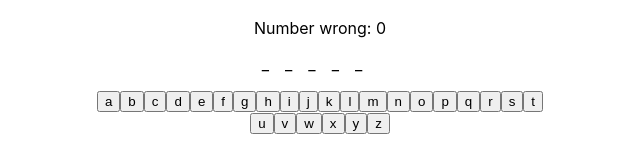
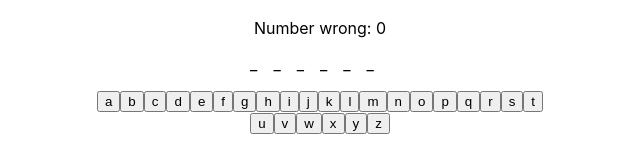
Before and after one commit to jgan21/react-snowman, a React (Create React App) app: page / in a window 1280 px wide. Shown: the part 352-496 px from the top of the page, without its empty margins (320-960 px from the left). Built offline with nearby package versions, Linux system fonts and the light colour scheme; the HTML template or start-up script is replaced by a standard one.

Commit message:
added feature to include choices for answer

```diff
--- a/src/Snowman.js
+++ b/src/Snowman.js
@@ -1,4 +1,5 @@
 import React, { useState } from "react";
+import { randomWord, ENGLISH_WORDS } from "./words"
 
 import "./Snowman.css";
 import img0 from "./0.png";
@@ -25,14 +26,14 @@ import img6 from "./6.png";
 
 function Snowman({
       images=[img0, img1, img2, img3, img4, img5, img6],
-      words=["apple"],
+      words= ENGLISH_WORDS,
       maxWrong=6,
     }) {
   /** by default, allow 6 guesses and use provided gallows images. */
 
   const [nWrong, setNWrong] = useState(0);
   const [guessedLetters, setGuessedLetters] = useState(() => new Set());
-  const [answer, setAnswer] = useState((words)[0]);
+  const [answer, setAnswer] = useState(randomWord(words));
 
   /** guessedWord: show current-state of word:
    if guessed letters are {a,p,e}, show "app_e" for "apple"
```
